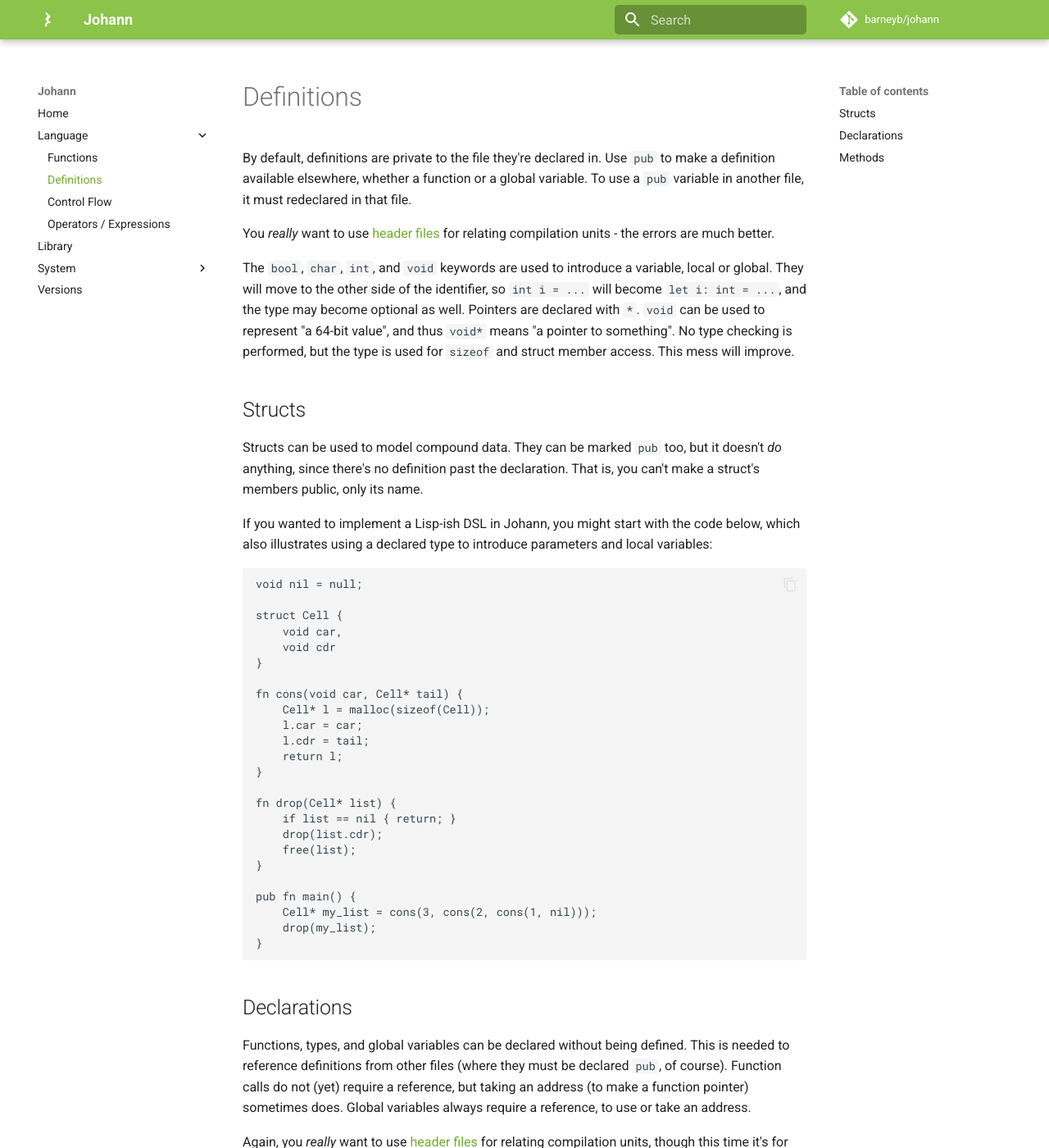
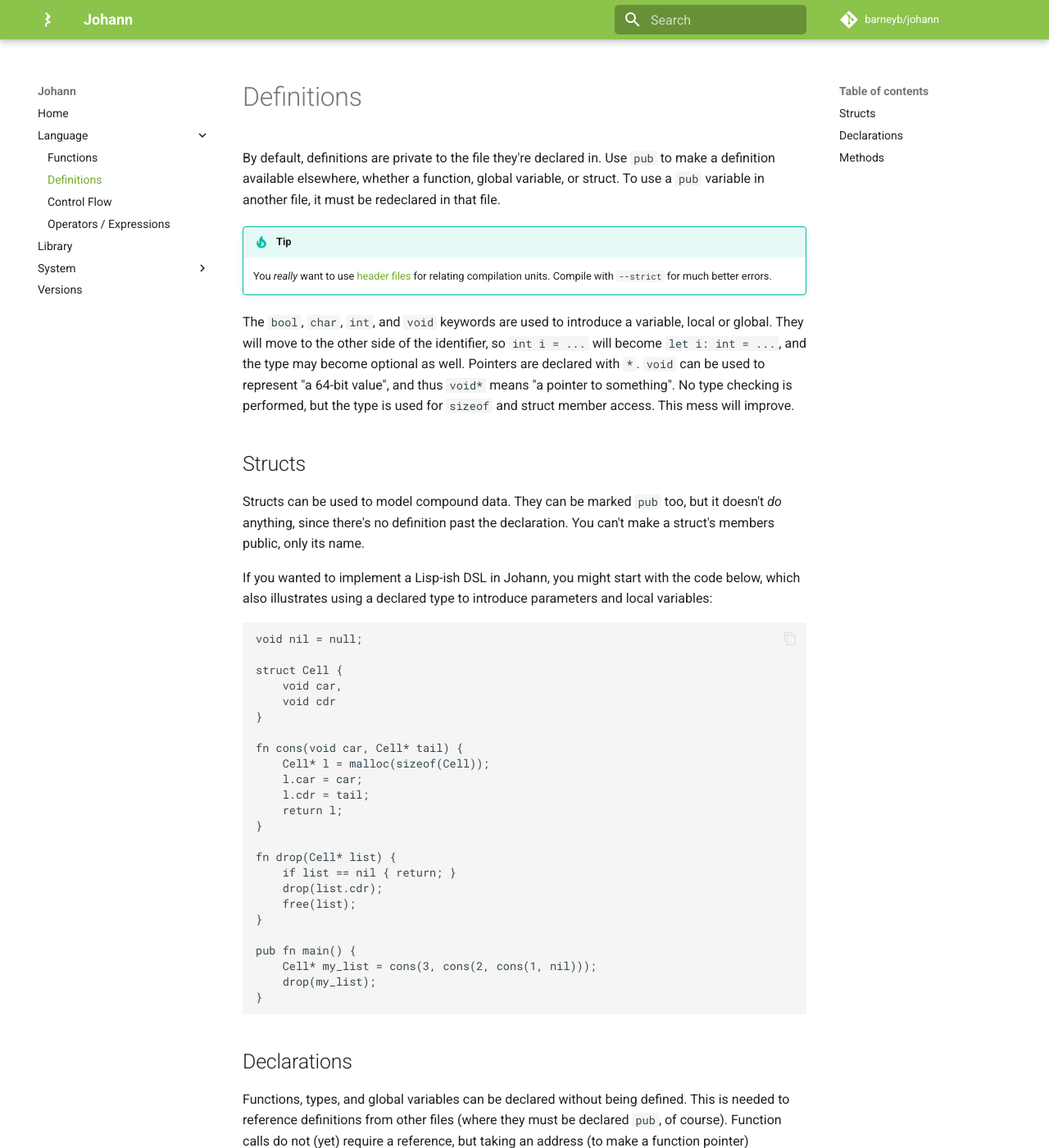
Before and after one commit to barneyb/johann, an MkDocs documentation site: the page built from documentation/docs/language/02_definitions.md, in a window 1280 px wide and 1400 px high. Shown: the whole window at 82% size. Built offline with MkDocs 1.6.1 and Material for MkDocs 9.7.7, drawn with Linux system fonts in a browser that asks for light colours; comment, search, counter and statistics services are not loaded.

Commit message:
mention pub structs and strict mode in the docs

```diff
--- a/documentation/docs/language/02_definitions.md
+++ b/documentation/docs/language/02_definitions.md
@@ -1,14 +1,15 @@
 # Definitions
 
-By default, definitions are private to the file they're declared in. Use `pub` to make a definition available elsewhere, whether a function or a global variable. To use a `pub` variable in another file, it must redeclared in that file.
+By default, definitions are private to the file they're declared in. Use `pub` to make a definition available elsewhere, whether a function, global variable, or struct. To use a `pub` variable in another file, it must be redeclared in that file.
 
-You _really_ want to use [header files](../build/index.md#header-files) for relating compilation units - the errors are much better.
+!!! tip
+    You _really_ want to use [header files](../build/index.md#header-files) for relating compilation units. Compile with `--strict` for much better errors.
 
 The `bool`, `char`, `int`, and `void` keywords are used to introduce a variable, local or global. They will move to the other side of the identifier, so `int i = ...` will become `let i: int = ...`, and the type may become optional as well. Pointers are declared with `*`. `void` can be used to represent "a 64-bit value", and thus `void*` means "a pointer to something". No type checking is performed, but the type is used for `sizeof` and struct member access. This mess will improve.
 
 ## Structs
 
-Structs can be used to model compound data. They can be marked `pub` too, but it doesn't _do_ anything, since there's no definition past the declaration. That is, you can't make a struct's members public, only its name.
+Structs can be used to model compound data. They can be marked `pub` too, but it doesn't _do_ anything, since there's no definition past the declaration. You can't make a struct's members public, only its name.
 
 If you wanted to implement a Lisp-ish DSL in Johann, you might start with the code below, which also illustrates using a declared type to introduce parameters and local variables:
 
@@ -43,7 +44,8 @@
 
 Functions, types, and global variables can be declared without being defined. This is needed to reference definitions from other files (where they must be declared `pub`, of course). Function calls do not (yet) require a reference, but taking an address (to make a function pointer) sometimes does. Global variables always require a reference, to use or take an address.
 
-Again, you _really_ want to use [header files](../build/index.md#header-files) for relating compilation units, though this time it's for saving copy'n'paste.
+!!! tip
+    Again, you _really_ want to use [header files](../build/index.md#header-files) for relating compilation units, though this time it's for saving copy'n'paste.
 
 This program prints an externally-defined greeting three times, in three different ways:
 
```
Also changed, not shown: 1 other file.
